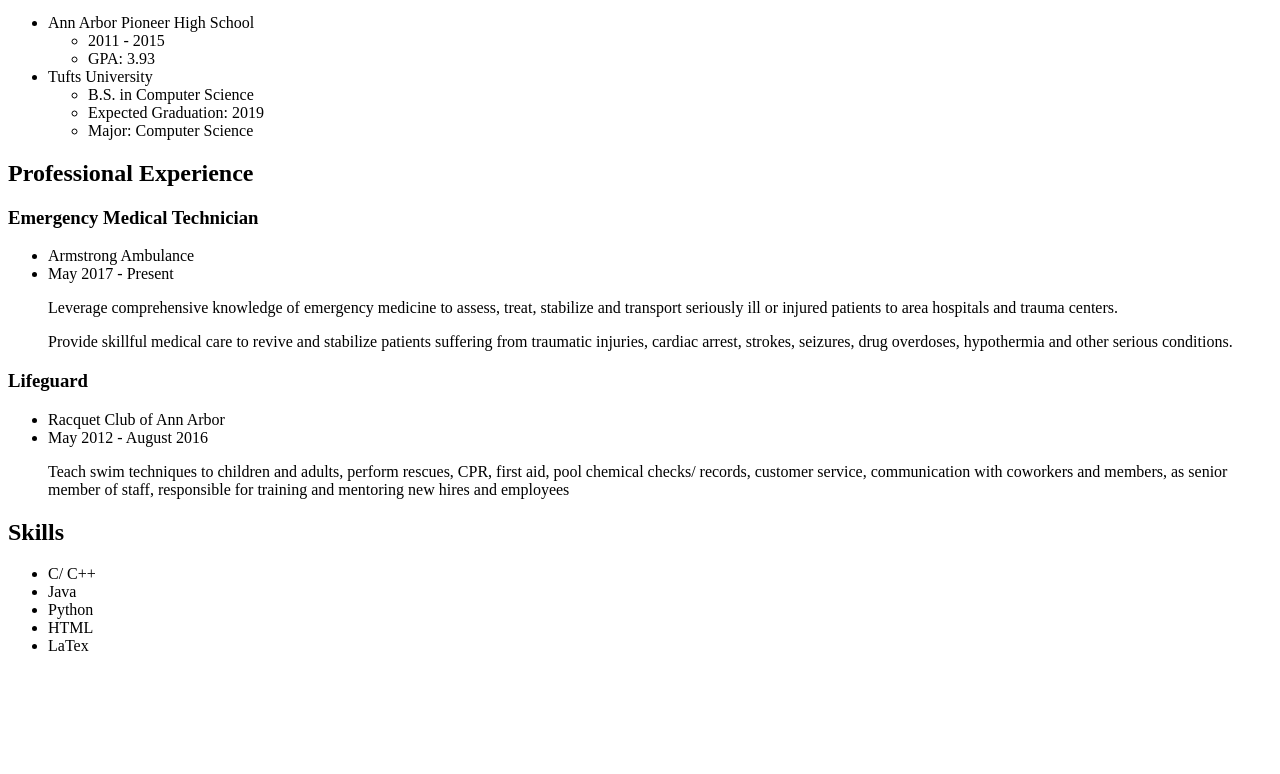
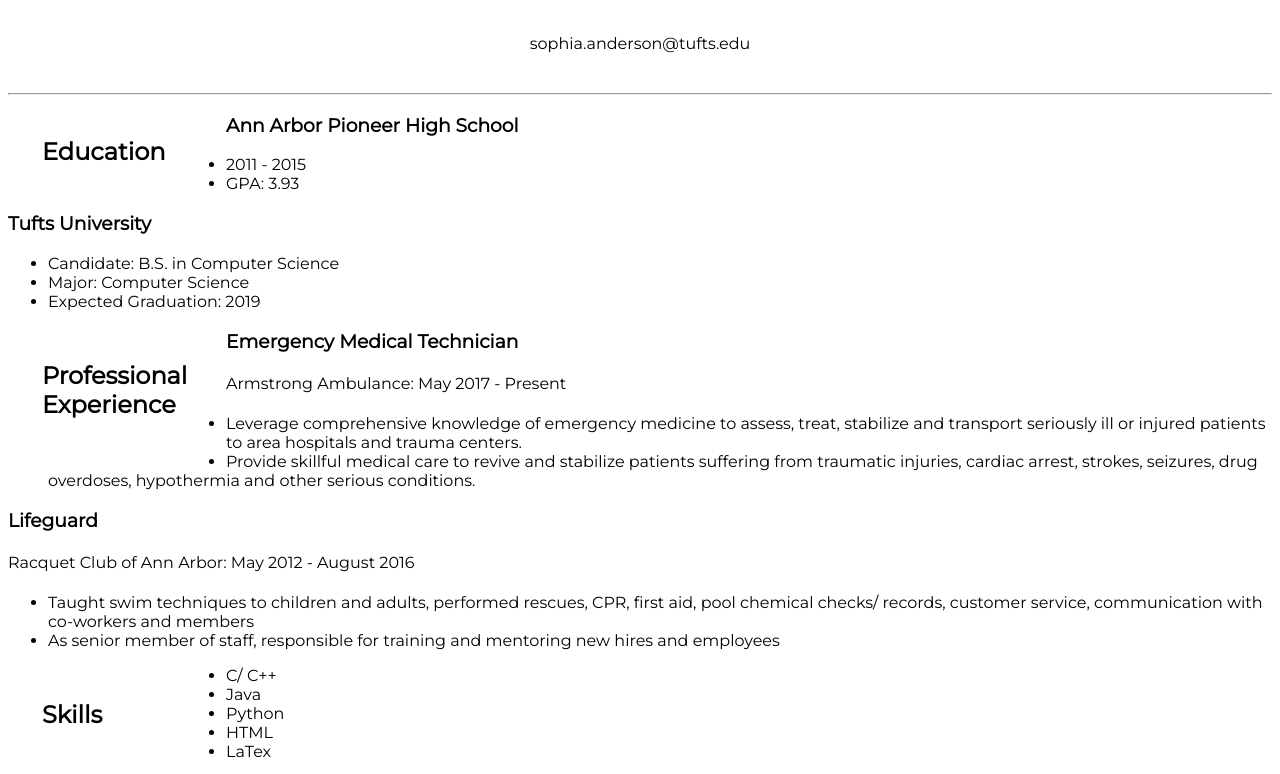
Before and after one commit to sophiaanderson/portfolio, a plain HTML site: page resume.html in a window 1280 px wide. Shown: the part 151-925 px from the top of the page. Before the commit the page ends 822 px from the top, so only its background shows below. Drawn offline with Linux system fonts and the light colour scheme.

Commit message:
final format for resume.html

```diff
--- a/resume.html
+++ b/resume.html
@@ -1,54 +1,66 @@
+<!-- Sophia Anderson
+     Comp 20, Assignment 1
+     February 2018
+
+     HTML resume document
+     resume.html           -->
+
 
 <!DOCTYPE html>
 <html>
 <head>
     <title> Sophia Anderson Resume </title>
+    <link REL=StyleSheet HREF="portfoliostyle.css" TYPE="text/css" MEDIA=screen>
+    <link href="https://fonts.googleapis.com/css?family=Montserrat" rel="stylesheet">
 </head>
 <body>
-<h1> Sophia Anderson </h1>
-<p> sophia.anderson@tufts.edu</p>
+<div id="header"> <p id ="name"> Sophia Anderson </p>
+<p id ="email"> sophia.anderson@tufts.edu</p> </div>
+<hr>
 <h2> Education </h2>
-<UL>
-    <li> Ann Arbor Pioneer High School </li>
+     <div class="examples">
+    <h3> Ann Arbor Pioneer High School</h3>
     <UL>
         <li>2011 - 2015</li>
         <li>GPA: 3.93</li>
     </UL>
-    <li> Tufts University</li>
+    <h3>Tufts University</h3>
     <UL>
-        <li>B.S. in Computer Science</li>
+        <li>Candidate: B.S. in Computer Science</li>
+        <li>Major: Computer Science</li>
         <li>Expected Graduation: 2019</li>
-        <li>Major: Computer Science</li>
-    </UL>
-</UL>
-<h2> Professional Experience</h3>
+    </UL> </div>
+<h2> Professional Experience</h2>
+<div class="examples">
 <h3> Emergency Medical Technician</h3>
+    <h4> Armstrong Ambulance: May 2017 - Present</h4>
+    <UL><li> Leverage comprehensive knowledge of emergency medicine to
+assess, treat, stabilize and transport seriously ill or injured patients
+to area hospitals and trauma centers.</li>
+    <li>Provide skillful medical care to revive and stabilize patients
+suffering from traumatic injuries, cardiac arrest, strokes, seizures,
+drug overdoses, hypothermia and other serious conditions.</li> </UL>
+<h3> Lifeguard </h3>
+    <h4> Racquet Club of Ann Arbor: May 2012 - August 2016</h4>
     <UL>
-    <li> Armstrong Ambulance</li>
-    <li> May 2017 - Present</li>
-    <p> Leverage comprehensive knowledge of emergency medicine to
-assess, treat, stabilize and transport seriously ill or injured patients
-to area hospitals and trauma centers.</p>
-<p>Provide skillful medical care to revive and stabilize patients
-suffering from traumatic injuries, cardiac arrest, strokes, seizures,
-drug overdoses, hypothermia and other serious conditions.</p>
-</UL>
-<h3>Lifeguard </h3>
-    <UL><li> Racquet Club of Ann Arbor </li>
-    <li>May 2012 - August 2016</li>
-    <p> Teach swim techniques to children and adults, perform rescues, CPR,
+    <li>Taught swim techniques to children and adults, performed rescues, CPR,
         first aid, pool chemical checks/ records, customer service,
-        communication with coworkers and members, as senior member of staff,
-        responsible for training and mentoring new hires and employees</p>
-    </UL>
-</h3>
-<H2> Skills </H2>
-<UL>
+        communication with co-workers and members </li>
+    <li> As senior member of staff, responsible for training and mentoring new
+        hires and employees</li>
+    </UL> </div>
+<h2> Skills </h2>
+     <div class="examples"> <UL>
     <li> C/ C++</li>
     <li> Java </li>
     <li> Python</li>
     <li> HTML </li>
     <li> LaTex </li>
-</UL>
+</UL> </div>
+<h2> Activities </h2>
+     <div class="examples"> <UL>
+    <li> Tufts WiSCs</li>
+    <li> Tufts Machine Intelligence Community </li>
+</UL> </div>
 </body>
 </html>
```
